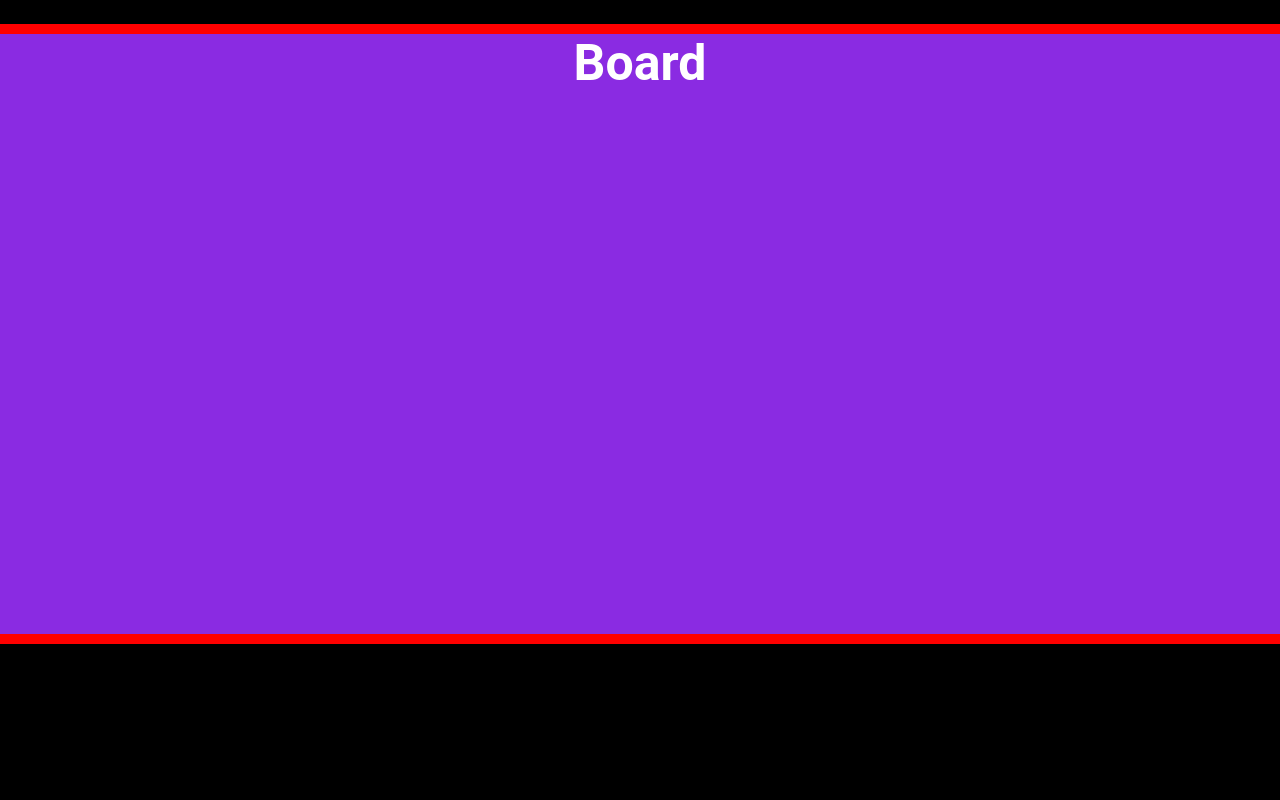
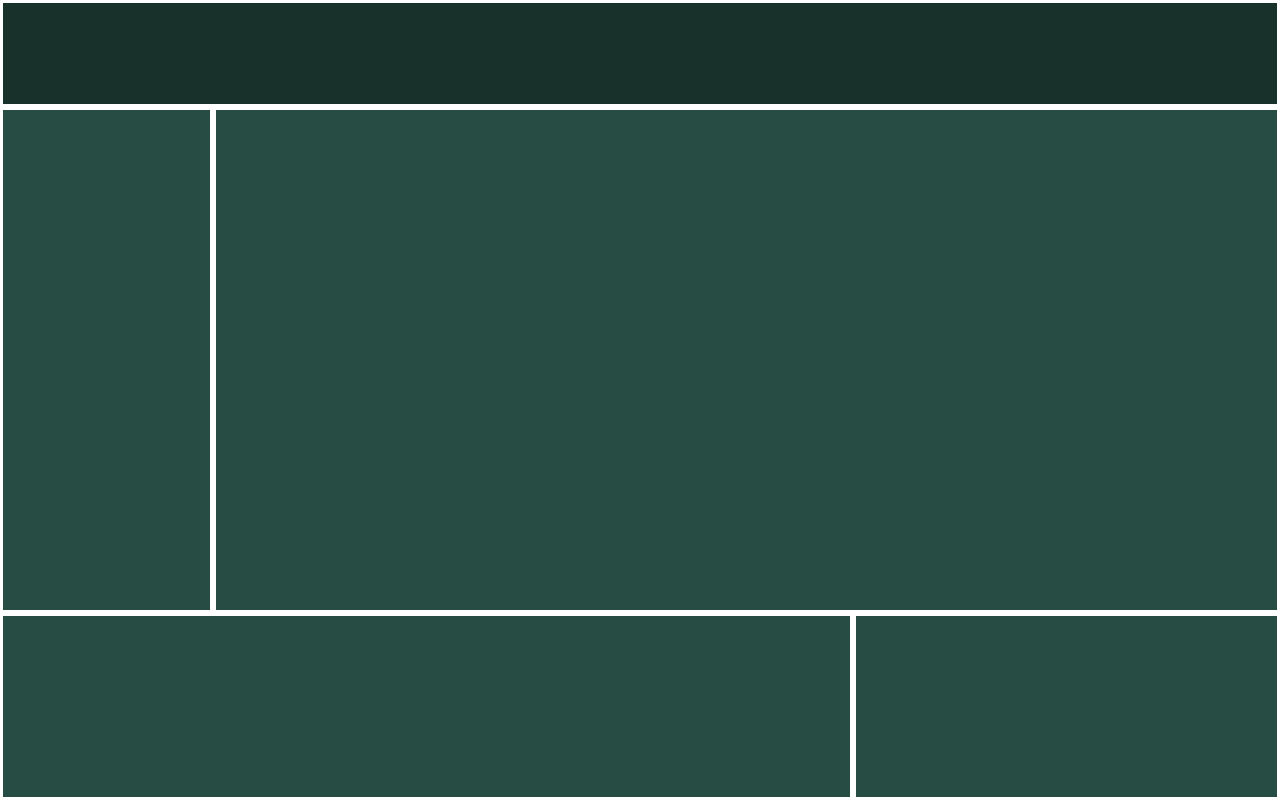
Before and after one commit to RamonCamacho8/fraction-learning-react, a React (Create React App) app: page / in a window 1280 px wide. Built offline with nearby package versions, Linux system fonts and the light colour scheme.

Commit message:
Agregando Estilos y Distribucion

```diff
--- a/src/components/Board.js
+++ b/src/components/Board.js
@@ -2,8 +2,20 @@ import '../styles/App.css'
 export default function Board(){
 
     return(
-        <div className="Board">
-            <h1 className='Title'>Board</h1>
+
+        <div className="container">
+            <div className="Header"></div>
+            <div className="Problem">
+                <div className="Result"></div>
+                <div className="Procedure"></div>
+            </div>
+            <div className="Buttons"></div>
+            <div className="Helps"></div>
+            <div className="Statics">
+                <div className="Time"></div>
+                <div className="Erros"></div>
+                <div className="HelpsNumbers"></div>
+            </div>
         </div>
     );
 
--- a/src/pages/App.js
+++ b/src/pages/App.js
@@ -3,9 +3,9 @@ import Board from '../components/Board';
 
 function App() {
   return (
-    <div className="App">
+
       <Board />
-    </div>
+
   );
 }
 
--- a/src/styles/App.css
+++ b/src/styles/App.css
@@ -1,21 +1,66 @@
-* {
+.container {
+  display: grid;
+  grid-template-columns: 0.5fr 1.5fr 1fr;
+  grid-template-rows: 0.4fr 1.9fr 0.7fr;
+  gap: 0px 0px;
+  grid-auto-flow: row;
+  grid-template-areas:
+    "Header Header Header"
+    "Statics Problem Problem"
+    "Helps Helps Buttons";
 
-  background-color: black;
+  height: 100vh;
+  width: 100vw;
+
+  background-color: #274c43;
+}
+
+.container > div {
+  border: white 3px solid;
+}
+
+.Header { grid-area: Header; }
+
+.Problem {  display: grid;
+  grid-template-columns: 1.6fr 0.4fr;
+  grid-template-rows: 1fr 1fr 1fr;
+  gap: 0px 0px;
+  grid-auto-flow: row;
+  grid-template-areas:
+    "Procedure Result"
+    "Procedure Result"
+    "Procedure Result";
+  grid-area: Problem;
+
 
 }
 
-.Board{
-  background-color: blueviolet;
-  height: 600px;
-  width: 100%;
-  outline: 10px solid red;
+.container > div:hover{
+  background-color: #19312b;
 }
 
-.Title {
-  color: white;
-  font-size: 50px;
-  text-align: center;
-  font-family: 'Roboto', sans-serif;
-  background: none;
+.Result { grid-area: Result; }
 
+.Procedure { grid-area: Procedure; }
+
+.Buttons { grid-area: Buttons; }
+
+.Helps { grid-area: Helps; }
+
+.Statics {  display: grid;
+  grid-template-columns: 1fr;
+  grid-template-rows: 1fr 1fr 1fr;
+  gap: 0px 0px;
+  grid-auto-flow: row;
+  grid-template-areas:
+    "Time"
+    "Erros"
+    "HelpsNumbers";
+  grid-area: Statics;
 }
+
+.Time { grid-area: Time; }
+
+.Erros { grid-area: Erros; }
+
+.HelpsNumbers { grid-area: HelpsNumbers; }
```
Also changed, not shown: src/assets/gridLayout/gridLayout.txt (added).
